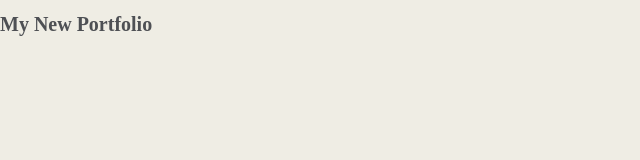
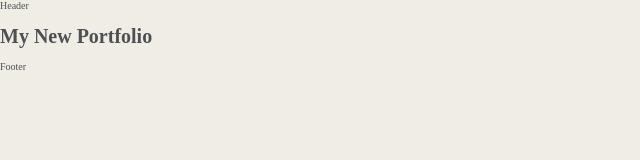
Before and after one commit to Sergio0831/my-new-portfolio, a Gatsby site: page / in a window 1280 px wide. Shown: the whole page, without its empty margins (0-640 px from the left). Built offline with nearby package versions, Linux system fonts and the light colour scheme; Gatsby itself is replaced by a stand-in of ours.

Commit message:
Created Layout

```diff
--- a/src/assets/styles/_base.scss
+++ b/src/assets/styles/_base.scss
@@ -3,8 +3,8 @@
 *,
 *::before,
 *::after {
+  margin: 0;
   box-sizing: inherit;
-  margin: 0;
   padding: 0;
 }
 
@@ -15,8 +15,8 @@ html {
 
 body {
   box-sizing: border-box;
+  color: $color-text;
   background-color: $color-bg-primary;
-  color: $color-text;
 }
 
 li {
--- /dev/null
+++ b/src/components/Layout/Footer.js
@@ -0,0 +1,7 @@
+import React from "react"
+
+const Footer = () => {
+  return <footer>Footer</footer>
+}
+
+export default Footer
--- /dev/null
+++ b/src/components/Layout/Header.js
@@ -0,0 +1,7 @@
+import React from "react"
+
+const Header = () => {
+  return <header>Header</header>
+}
+
+export default Header
--- /dev/null
+++ b/src/components/Layout/Layout.js
@@ -0,0 +1,17 @@
+import React from "react"
+import Footer from "./Footer"
+import Header from "./Header"
+import "normalize.css"
+import "../../assets/styles/main.scss"
+
+const Layout = ({ children }) => {
+  return (
+    <>
+      <Header />
+      <main>{children}</main>
+      <Footer />
+    </>
+  )
+}
+
+export default Layout
--- a/src/pages/index.js
+++ b/src/pages/index.js
@@ -1,7 +1,10 @@
 import React from "react"
-import "normalize.css"
-import "../assets/styles/main.scss"
+import Layout from "../components/Layout/Layout"
 
 export default function Home() {
-  return <h1>My New Portfolio</h1>
+  return (
+    <Layout>
+      <h1>My New Portfolio</h1>
+    </Layout>
+  )
 }
```
Also changed, not shown: src/assets/images/Logo.png (added), src/assets/images/myportrait.jpg (added), 2 other files.
